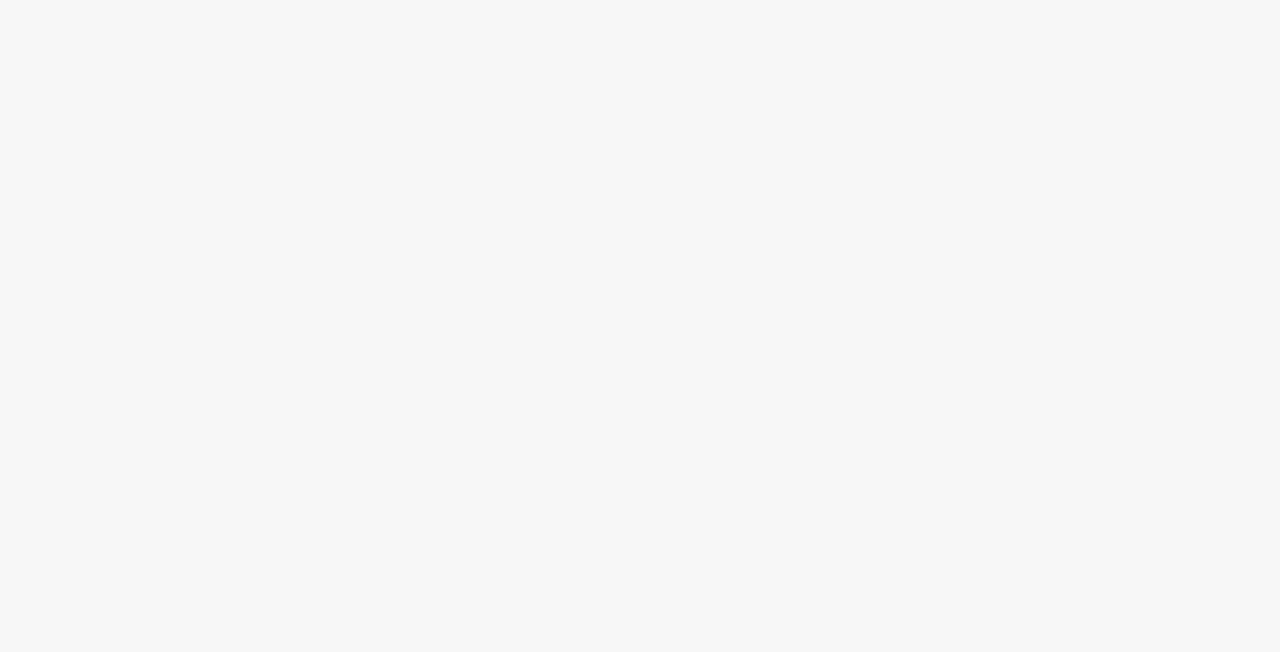
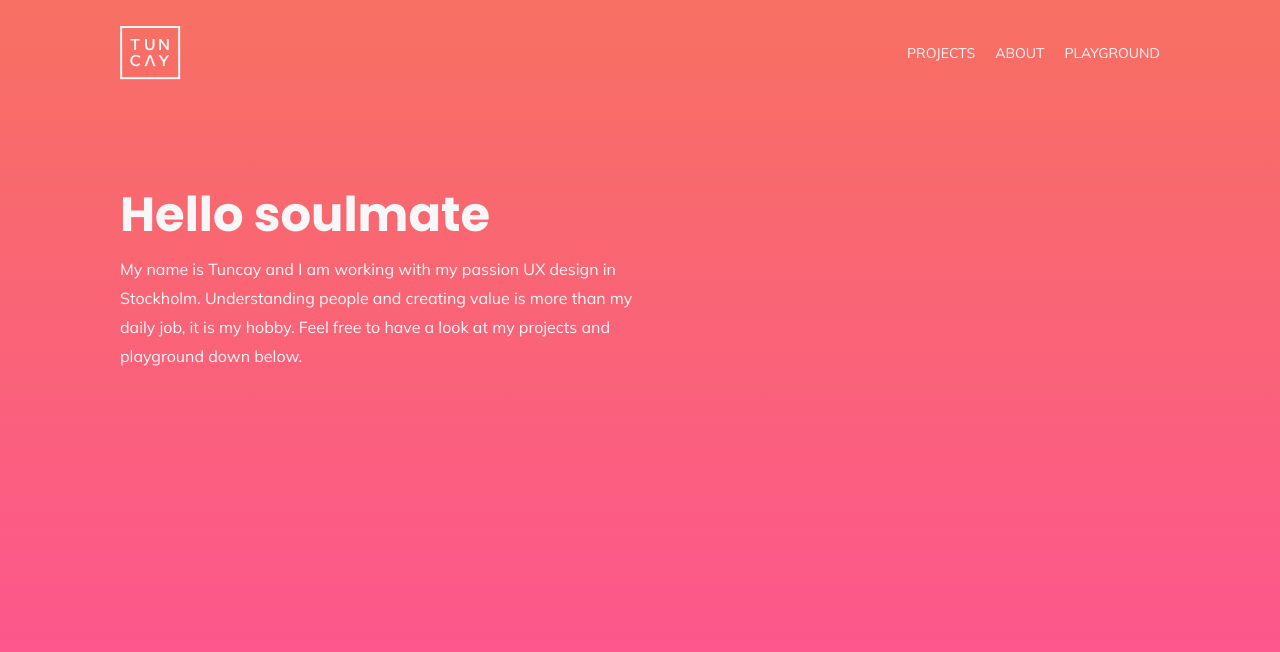
Before and after one commit to tuncayda/portfolio-old, a plain HTML site: page index.html in a window 1280 px wide. Drawn offline with Linux system fonts and the light colour scheme.

Commit message:
Header done

```diff
--- a/index.html
+++ b/index.html
@@ -10,9 +10,23 @@
     <title>Portfolio | Tuncay Dagdelen</title>
 </head>
 <body>
-    <header>
-        <nav></nav>
-        <section class="welcome"></section>
+    <header class="header">
+        <nav class="nav center">
+            <div class="nav__logo">
+                <a href="#"><img src="img/logo.svg" alt="Logo that consist of the letters T U N C A Y within a white square" class="logo"></a>
+            </div>
+            <div class="nav__links">
+                <ul>
+                    <li><a href="#">PROJECTS</a></li>
+                    <li><a href="#">ABOUT</a></li>
+                    <li><a href="#">PLAYGROUND</a></li>
+                </ul>
+            </div>
+        </nav>
+        <section class="header__welcome center">
+            <h2>Hello soulmate</h2>
+            <span class="header__welcome-text">My name is Tuncay and I am working with my passion UX design in Stockholm. Understanding people and creating value is more than my daily job, it is my hobby. Feel free to have a look at my projects and playground down below.</span>
+        </section>
     </header>
     <main></main>
     <section></section>
--- a/scss/_base.scss
+++ b/scss/_base.scss
@@ -1,4 +1,32 @@
-// Resets
+/* || Variables  */
+$font-primary:   'Mulish', sans-serif;
+$font-secondary: 'Poppins', cursive;
+
+$fs-h1:     7.2rem;
+$fs-h2:     4.8rem;
+$fs-normal: 1.6rem;
+$fs-small:  1.4rem;
+
+$line-normal: 2.9rem;
+$line-small:  1.7rem;
+
+$spacing-xl:     12rem;
+$spacing-large:  4rem;
+$spacing-normal: 2.6rem;
+$spacing-small:  2rem;
+
+$width-normal: 52rem;
+
+$color-black:  #585858;
+$color-purple: #2F2E41;
+$color-orange: #F77062;
+$color-cerise: #FE5196;
+$color-white:  #f7f7f7;
+$color-hover:  #facaca;
+
+$transition-normal: .3s;
+
+/* || Resets */
 * {
     margin: 0;
     padding: 0;
@@ -24,31 +52,16 @@ ul {
     list-style: none;
 }
 
-// Variables
-$font-primary:   'Mulish', sans-serif;
-$font-secondary: 'Poppins', cursive;
+img {
+    display: block;
+}
 
-$fs-xl:      7rem;
-$fs-large:   4.6rem;
-$fs-h1:      3.6rem;
-$fs-h2:      3.2rem;
-$fs-h3:      2.8rem;
-$fs-normal:  1.6rem;
+h2 {
+    font-family: 'Poppins', sans-serif;
+    font-size: $fs-h2;
+}
 
-$line-normal:  2.9rem;
-$line-small: 1.7rem;
-
-$margin-xl: 12rem;
-$margin-large: 4rem;
-$margin-normal: 2.6rem;
-
-$color-black:  #585858;
-$color-purple: #2F2E41;
-$color-orange: #F77062;
-$color-cerise: #FE5196;
-$color-white:  #f7f7f7;
-
-// Basic setup
+/* || Basic setup */
 html {
     box-sizing: border-box;
     font-size:  62.5%;
@@ -56,8 +69,14 @@ html {
 
 body {
     font-family: $font-primary;
-    font-size:   $fs-normal;
-    color:       $color-black;
+    font-size: $fs-normal;
+    color: $color-black;
     line-height: $line-normal;
     background-color: $color-white;
 }
+
+/* || Layout */
+.center {
+    padding-left:  $spacing-xl;
+    padding-right: $spacing-xl;
+}
--- a/scss/_layout.scss
+++ b/scss/_layout.scss
@@ -0,0 +1,42 @@
+.header {
+    width: 100vw;
+    height: 100vh;
+    background-image: linear-gradient($color-orange, $color-cerise);
+    color: $color-white;
+
+    &__welcome {
+        margin-top: $spacing-xl;
+
+        &-text {
+            display: inline-block;
+            width: $width-normal;
+            margin-top: $spacing-normal;
+        }
+    }
+}
+
+.nav {
+    width: 100%;
+    display: flex;
+    align-items: center;
+    justify-content: space-between;
+    padding-top: $spacing-normal;
+
+    &__links > ul {
+        display: flex;
+        font-size: $fs-small;
+
+        & > li {
+            transition: all $transition-normal;
+        }
+
+        & > li:hover {
+            color: $color-hover;
+            transition: all $transition-normal;
+        }
+
+        & > li:not(:last-child) {
+            margin-right: $spacing-small;
+        }
+    }
+}
--- a/scss/main.scss
+++ b/scss/main.scss
@@ -1,3 +1,2 @@
 @import "base";
 @import "layout";
-@import "components";
```
Also changed, not shown: css/style.css, img/logo.svg (added), scss/_components.scss (deleted), 1 other file.
